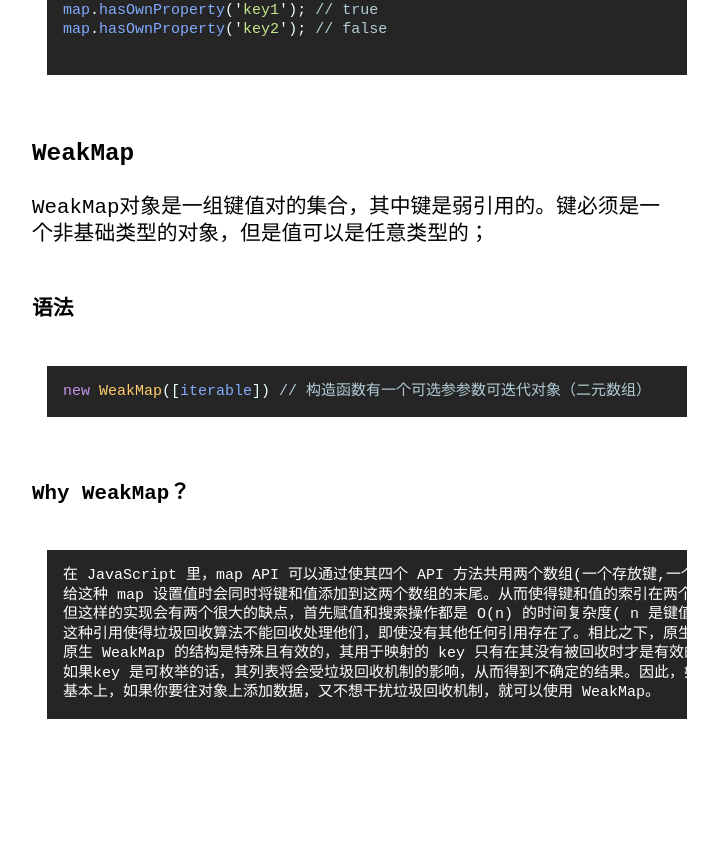
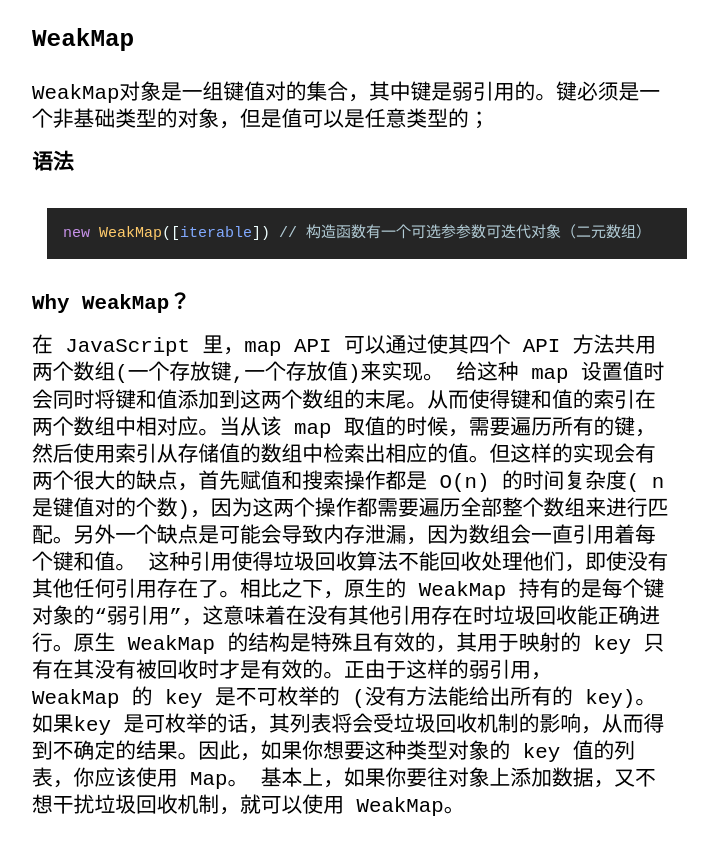
Before and after one commit to kvsur/kvsur.github.io, a Jekyll site: the page built from _posts/2020-10-22-map-weakmap.md, in a window 1280 px wide and 900 px high, scrolled down 1700 px. Shown: the top 855 px of the window, without its empty margins (288-1006 px from the left). Built offline with Jekyll 4.4.1, drawn with Linux system fonts in a browser that asks for light colours; before the commit the page ends 2498 px from its top, so only the background shows below that; some of the changed text lies outside the part shown.

````diff
--- a/_posts/2020-10-22-map-weakmap.md
+++ b/_posts/2020-10-22-map-weakmap.md
@@ -5,12 +5,13 @@ category: javascript
 ---
 
 ### Map
- Map 对象保存键值对，并且能够记住键的原始插入顺序；任何值(对象或者是原始值)都可以作为一个键或值；在对map新增或者移除 key 之后原有的顺序是不会受影响的，使用for..of 循环迭代时，都会按顺序返回一个 形式为 [key, value]的数组；
+Map 对象保存键值对，并且能够记住键的原始插入顺序；任何值(对象或者是原始值)都可以作为一个键或值；在对map新增或者移除 key 之后原有的顺序是不会受影响的，使用for..of 循环迭代时，都会按顺序返回一个 形式为 [key, value]的数组；
 
- #### Map 判断键值相等的逻辑
- 在Map中键的判断相等逻辑除了 -0 与 0 是相等之外，其他的都是与Object.is相同（NaN 是 等于 NaN的 在这里）；
+**Map 判断键值相等的逻辑**
 
- #### Objects 与 Map的比较
+在Map中键的判断相等逻辑除了 -0 与 0 是相等之外，其他的都是与Object.is相同（NaN 是 等于 NaN的 在这里）；
+
+**Objects 与 Map的比较**
 
 Map 在使用时不会出现键名污染，Object因为有原型链的原因可能会出现冲突的情况，不过在ES5 新增的Object.create(null)可以解决这个问题；Map的键值可以是任意类型的，Object则必须是String or Symbol；在ES6之前我们对 二者进行迭代的话key的顺序Object
 的是不能保证的，但是ES6版本及之后Object 的 key 顺序是可以保证的；
@@ -59,18 +61,12 @@ map.hasOwnProperty('key2'); // false
 ### WeakMap
 WeakMap对象是一组键值对的集合，其中键是弱引用的。键必须是一个非基础类型的对象，但是值可以是任意类型的；
 
-#### 语法
+**语法**
+
 ```js
 new WeakMap([iterable]) // 构造函数有一个可选参参数可迭代对象（二元数组）
 ```
 
-#### Why WeakMap？
+**Why WeakMap？**
 
-
-    在 JavaScript 里，map API 可以通过使其四个 API 方法共用两个数组(一个存放键,一个存放值)来实现。
-    给这种 map 设置值时会同时将键和值添加到这两个数组的末尾。从而使得键和值的索引在两个数组中相对应。当从该 map 取值的时候，需要遍历所有的键，然后使用索引从存储值的数组中检索出相应的值。
-    但这样的实现会有两个很大的缺点，首先赋值和搜索操作都是 O(n) 的时间复杂度( n 是键值对的个数)，因为这两个操作都需要遍历全部整个数组来进行匹配。另外一个缺点是可能会导致内存泄漏，因为数组会一直引用着每个键和值。
-    这种引用使得垃圾回收算法不能回收处理他们，即使没有其他任何引用存在了。相比之下，原生的 WeakMap 持有的是每个键对象的“弱引用”，这意味着在没有其他引用存在时垃圾回收能正确进行。
-    原生 WeakMap 的结构是特殊且有效的，其用于映射的 key 只有在其没有被回收时才是有效的。正由于这样的弱引用，WeakMap 的 key 是不可枚举的 (没有方法能给出所有的 key)。
-    如果key 是可枚举的话，其列表将会受垃圾回收机制的影响，从而得到不确定的结果。因此，如果你想要这种类型对象的 key 值的列表，你应该使用 Map。
-    基本上，如果你要往对象上添加数据，又不想干扰垃圾回收机制，就可以使用 WeakMap。
+在 JavaScript 里，map API 可以通过使其四个 API 方法共用两个数组(一个存放键,一个存放值)来实现。 给这种 map 设置值时会同时将键和值添加到这两个数组的末尾。从而使得键和值的索引在两个数组中相对应。当从该 map 取值的时候，需要遍历所有的键，然后使用索引从存储值的数组中检索出相应的值。但这样的实现会有两个很大的缺点，首先赋值和搜索操作都是 O(n) 的时间复杂度( n 是键值对的个数)，因为这两个操作都需要遍历全部整个数组来进行匹配。另外一个缺点是可能会导致内存泄漏，因为数组会一直引用着每个键和值。 这种引用使得垃圾回收算法不能回收处理他们，即使没有其他任何引用存在了。相比之下，原生的 WeakMap 持有的是每个键对象的“弱引用”，这意味着在没有其他引用存在时垃圾回收能正确进行。原生 WeakMap 的结构是特殊且有效的，其用于映射的 key 只有在其没有被回收时才是有效的。正由于这样的弱引用，WeakMap 的 key 是不可枚举的 (没有方法能给出所有的 key)。 如果key 是可枚举的话，其列表将会受垃圾回收机制的影响，从而得到不确定的结果。因此，如果你想要这种类型对象的 key 值的列表，你应该使用 Map。 基本上，如果你要往对象上添加数据，又不想干扰垃圾回收机制，就可以使用 WeakMap。
````
Also changed, not shown: other parts of _posts/2020-10-22-map-weakmap.md (+3 -2 lines).
